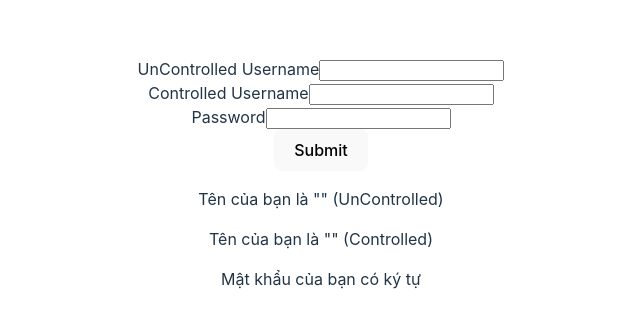
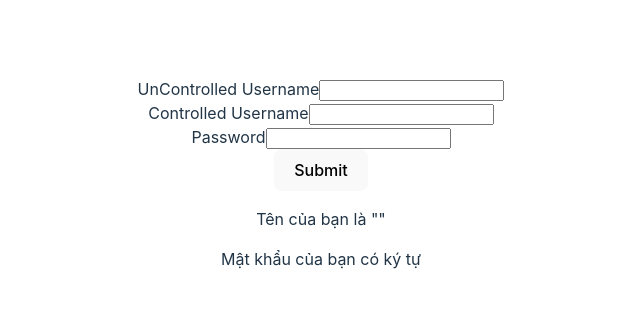
Before and after one commit to lmcuong96/form-test, a React (Vite) app: page / in a window 1280 px wide. Shown: the part 218-546 px from the top of the page, without its empty margins (319-959 px from the left). Built offline with nearby package versions, Linux system fonts and the light colour scheme.

Commit message:
update: uncontrolled input

```diff
--- a/src/App.jsx
+++ b/src/App.jsx
@@ -1,45 +1,25 @@
 import "./App.css";
-import React, { useRef, useState } from "react";
-export function App() {
+import React, { useState } from "react";
+
+export const App = () => {
     const [state, setState] = useState({
         username: "",
         password: "",
     });
-
-    const uncontrolInput = useRef(null);
-    const [uncontrolInputValue, setUncontrolInputValue] = useState("");
 
     const handleSubmit = (event) => {
         event.preventDefault();
         const { username, password } = state;
         if (!username || !password) {
             alert("Please enter username and password");
-            return;
         } else if (password.length < 8) {
             alert("Password must be at least 8 characters long");
-            return;
         } else {
             alert(
                 `Your username is ${username} and your password is ${password}`
             );
         }
     };
-    const handleChange = () =>
-        setUncontrolInputValue(uncontrolInput.current.value);
-
-    function trim(str) {
-        let start = 0;
-        let end = str.length - 1;
-
-        while (start <= end && str[start] === " ") {
-            start++;
-        }
-
-        while (end >= start && str[end] === " ") {
-            end--;
-        }
-        return str.slice(start, end + 1);
-    }
     return (
         <>
             <div>
@@ -47,8 +27,9 @@ export function App() {
                     <label>UnControlled Username</label>
                     <input
                         type="text"
-                        ref={uncontrolInput}
-                        onChange={handleChange}
+                        onChange={(e) =>
+                            setState({ ...state, username: e.target.value })
+                        }
                     />
                 </div>
                 <div>
@@ -75,14 +56,10 @@ export function App() {
                 </div>
                 <button onClick={handleSubmit}>Submit</button>
                 <div>
-                    <p>
-                        Tên của bạn là "{trim(uncontrolInputValue)}"
-                        (UnControlled){" "}
-                    </p>
-                    <p>Tên của bạn là "{trim(state.username)}" (Controlled)</p>
+                    <p>Tên của bạn là "{state.username}"</p>
                     <p>Mật khẩu của bạn có {state.password} ký tự</p>
                 </div>
             </div>
         </>
     );
-}
+};
```
